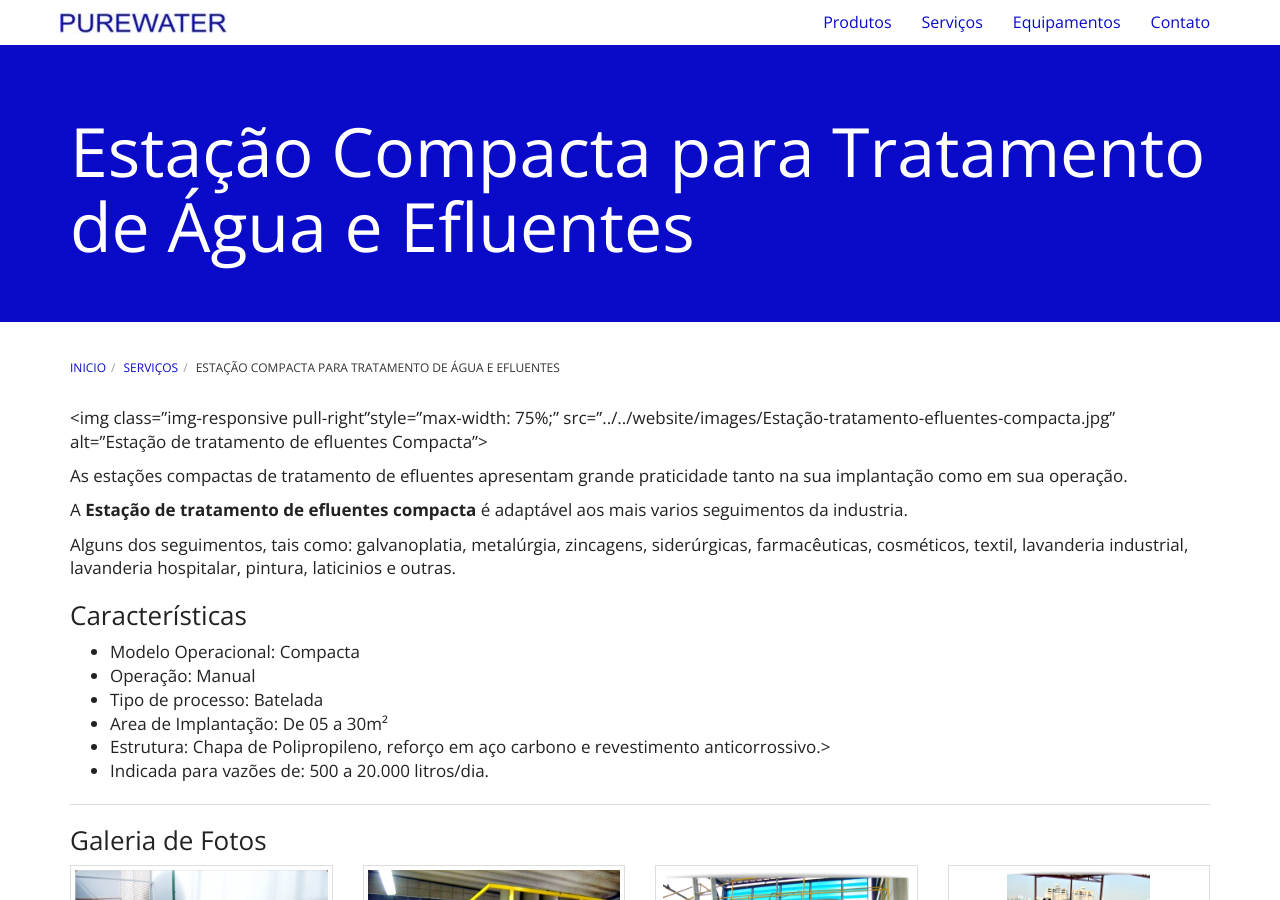
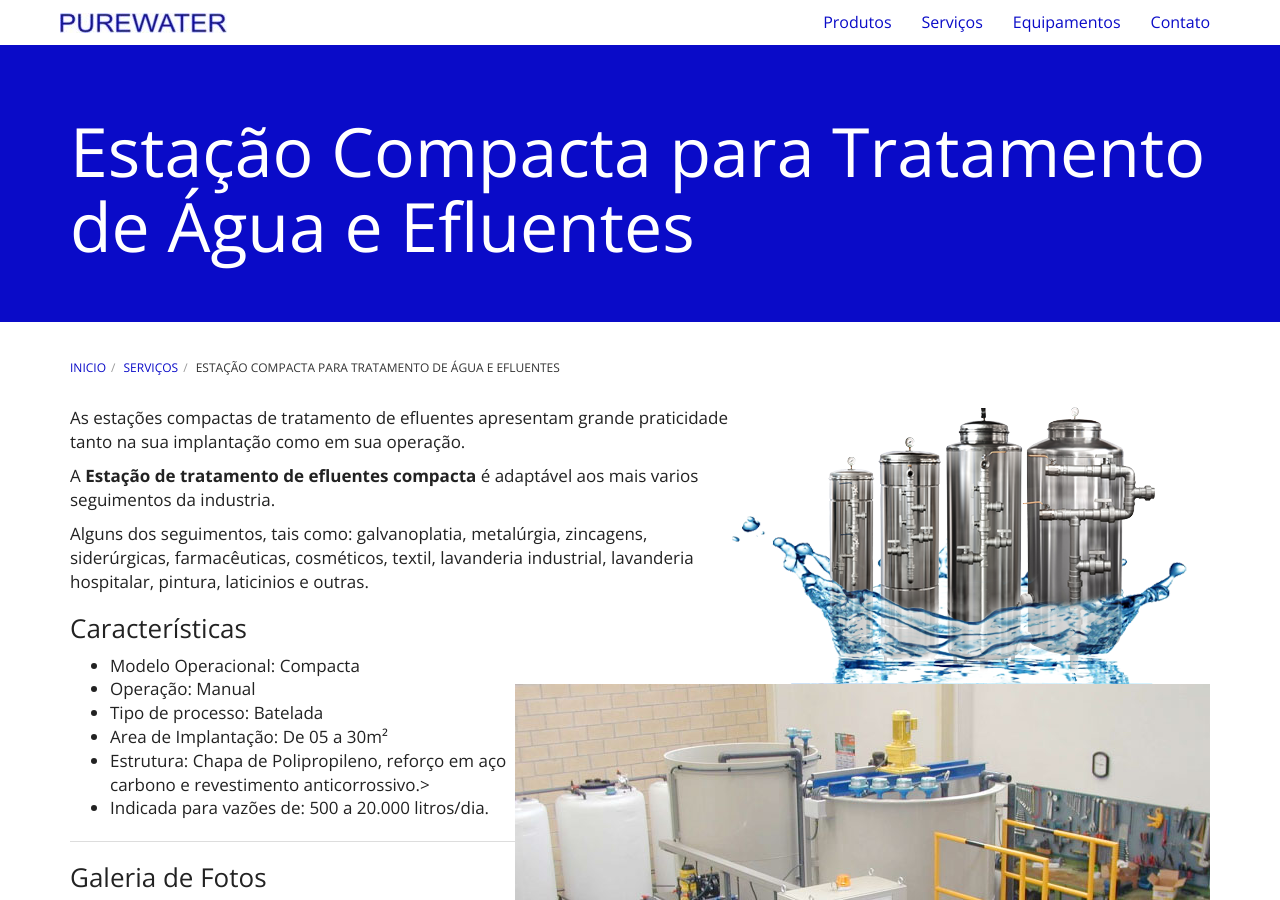
Before and after one commit to purewaterefluentes/purewaterefluentes.github.io, a Jekyll site: the page built from servicos/estacao-de-tratamento-de-efluentes-compacta.md, in a window 1280 px wide and 900 px high. Built offline with Jekyll 4.4.1, drawn with Linux system fonts in a browser that asks for light colours; nearby versions of some CDN libraries; library files that are not in the unit come from our copies.

Commit message:
Update estacao-de-tratamento-de-efluentes-compacta.md

```diff
--- a/servicos/estacao-de-tratamento-de-efluentes-compacta.md
+++ b/servicos/estacao-de-tratamento-de-efluentes-compacta.md
@@ -4,7 +4,10 @@ title: Estação Compacta para Tratamento de Água e Efluentes
 ---
 
 
-<img class="img-responsive pull-right"style="max-width: 75%;" src="../../website/images/Estação-tratamento-efluentes-compacta.jpg" alt="Estação de tratamento de efluentes Compacta">
+<img class="img-responsive pull-right" style="max-width: 50%;" src="../../website/images/Filtros Inox_purewater1.png" alt="Filtro Inox para Agua">
+
+
+<img class="img-responsive pull-right" style="max-width: 75%;" src="../../website/images/Estação-tratamento-efluentes-compacta.jpg" alt="Estação de tratamento de efluentes Compacta">
 
 As estações compactas de tratamento de efluentes apresentam grande praticidade tanto na sua implantação como em sua operação.
 
```
